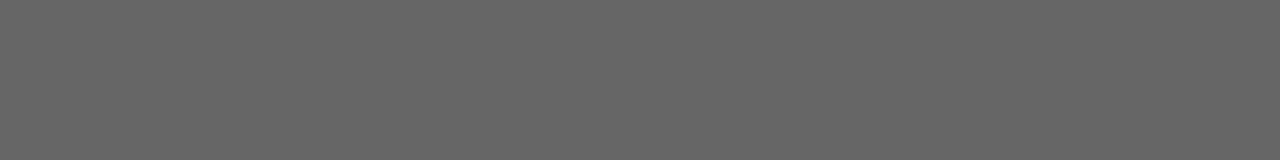
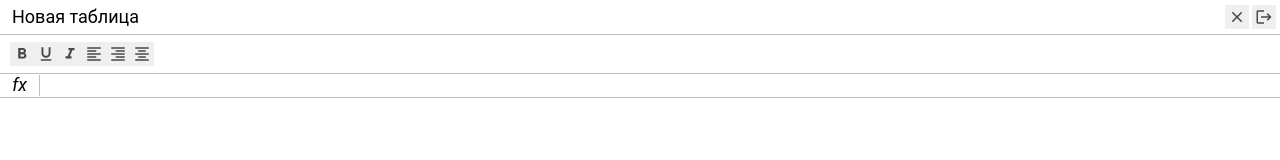
Before and after one commit to SveSvet/exel-course, a website built with webpack: page src/index.html in a window 1280 px wide. Built offline with nearby package versions, Linux system fonts and the light colour scheme.

Commit message:
add some styles for formula, header, toolbar

```diff
--- a/src/index.html
+++ b/src/index.html
@@ -6,14 +6,50 @@
         content="width=device-width, user-scalable=no, initial-scale=1.0, maximum-scale=1.0, minimum-scale=1.0">
   <meta http-equiv="X-UA-Compatible" content="ie=edge">
   <link rel="shortcut icon" href="favicon.ico" type="image/x-icon">
+  <link href="https://fonts.googleapis.com/icon?family=Material+Icons"
+        rel="stylesheet">
   <title>Exel cource</title>
 </head>
 <body>
   <div id="app" class="container">
     <div class="excel">
-      <div class="excel__header"></div>
-      <div class="excel__toolbar"></div>
-      <div class="excel__formula"></div>
+      <div class="excel__header">
+        <input type="text" name="" id="" class="input" value="Новая таблица" />
+        <div>
+          <button class="button">
+            <span class="material-icons">clear</span>
+          </button>
+          <button class="button">
+            <span class="material-icons">logout</span>
+          </button>
+        </div>
+      </div>
+
+      <div class="excel__toolbar">
+        <button class="button">
+          <span class="material-icons">format_bold</span>
+        </button>
+        <button class="button">
+          <span class="material-icons">format_underlined</span>
+        </button>
+        <button class="button">
+          <span class="material-icons">format_italic</span>
+        </button>
+        <button class="button">
+          <span class="material-icons">format_align_left</span>
+        </button>
+        <button class="button">
+          <span class="material-icons">format_align_right</span>
+        </button>
+        <button class="button">
+          <span class="material-icons">format_align_center</span>
+        </button>
+      </div>
+
+      <div class="excel__formula">
+        <div class="info">fx</div>
+        <div class="input" contenteditable spellcheck="false"></div>
+      </div>
       <div class="excel__table"></div>
     </div>
   </div>
--- a/src/scss/_mixins.scss
+++ b/src/scss/_mixins.scss
@@ -0,0 +1,24 @@
+@mixin button($color: green) {
+  outline: none;
+  border: none;
+  height: 24px;
+  min-width: 24px;
+  padding: 3px;
+  text-align: center;
+  position: relative;
+  display: inline-block;
+  color: rgba(0, 0, 0, .7);
+
+  & > span {
+    font-size: 18px;
+  }
+
+  &:active, &.active {
+    color: $color;
+  }
+
+  &:hover {
+    background: pink;
+    cursor: pointer;
+  }
+}
--- a/src/scss/_variables.scss
+++ b/src/scss/_variables.scss
@@ -0,0 +1,18 @@
+$header-height: 34px;
+$toolbar-height: 40px;
+$formula-height: 24px;
+
+$info-cell-width: 40px;
+
+/* colors */
+$malibu: #7791fb;
+$solitude: #dfe4f4;
+$purple-heart: #6432c8;
+$lilac: #d462ff;
+
+$grey-medium: #7a7a7a;
+$grey: #4d4d4d;
+$grey-bright: #363b4a;
+$black: #313031;
+
+$border-color: #c0c0c0;
--- a/src/scss/components/formula.scss
+++ b/src/scss/components/formula.scss
@@ -2,5 +2,29 @@
 @import "../mixins";
 
 .excel__formula {
+  position: absolute;
+  left: 0;
+  right: 0;
+  top: $header-height + $toolbar-height;
+  height: $formula-height;
+  display: flex;
+  align-items: center;
+  border-bottom: 1px solid $border-color;
 
+  .info {
+    font-size: 18px;
+    text-align: center;
+    font-style: italic;
+    border-right: 1px solid $border-color;
+    min-width: $info-cell-width;
+  }
+
+  .input {
+    padding: 4px;
+    font-size: 12px;
+    outline: none;
+    width: 100%;
+    height: 100%;
+    color: #000;
+  }
 }
--- a/src/scss/components/header.scss
+++ b/src/scss/components/header.scss
@@ -2,5 +2,38 @@
 @import "../mixins";
 
 .excel__header {
+  position: absolute;
+  top: 0;
+  right: 0;
+  left: 0;
+  height: $header-height;
+  padding: 8px 4px;
+  display: flex;
+  justify-content: space-between;
+  align-items: center;
 
+  & .input {
+    margin: 0;
+    padding: 2px 7px;
+    min-width: 1px;
+    color: #000;
+    border: 1px solid transparent;
+    border-radius: 2px;
+    height: 20px;
+    font-size: 18px;
+    line-height: 22px;
+    outline: none;
+
+    &:hover {
+      border: 2px solid $border-color;
+    }
+
+    &:focus {
+      border: 2px solid $purple-heart;
+    }
+  }
+
+  & .button {
+    @include button(red);
+  }
 }
--- a/src/scss/components/toolbar.scss
+++ b/src/scss/components/toolbar.scss
@@ -2,5 +2,17 @@
 @import "../mixins";
 
 .excel__toolbar {
+  position: absolute;
+  height: $toolbar-height;
+  top: $header-height;
+  left: 0;
+  right: 0;
+  border-top: 1px solid $border-color;
+  border-bottom: 1px solid $border-color;
+  padding: 7px 10px;
+  display: flex;
 
+  .button {
+    @include button(green);
+  }
 }
--- a/src/scss/index.scss
+++ b/src/scss/index.scss
@@ -5,8 +5,6 @@
 @import "components/toolbar";
 @import "components/formula";
 @import "components/table";
-
-$dark: #666;
 
 * {
   margin: 0;
@@ -19,9 +17,9 @@ body {
   font-style: normal;
   font-weight: 400;
   font-size: 12px;
-  background: $dark;
 }
 
 .exel {
-
+  position: relative;
+  color: #000;
 }
```
